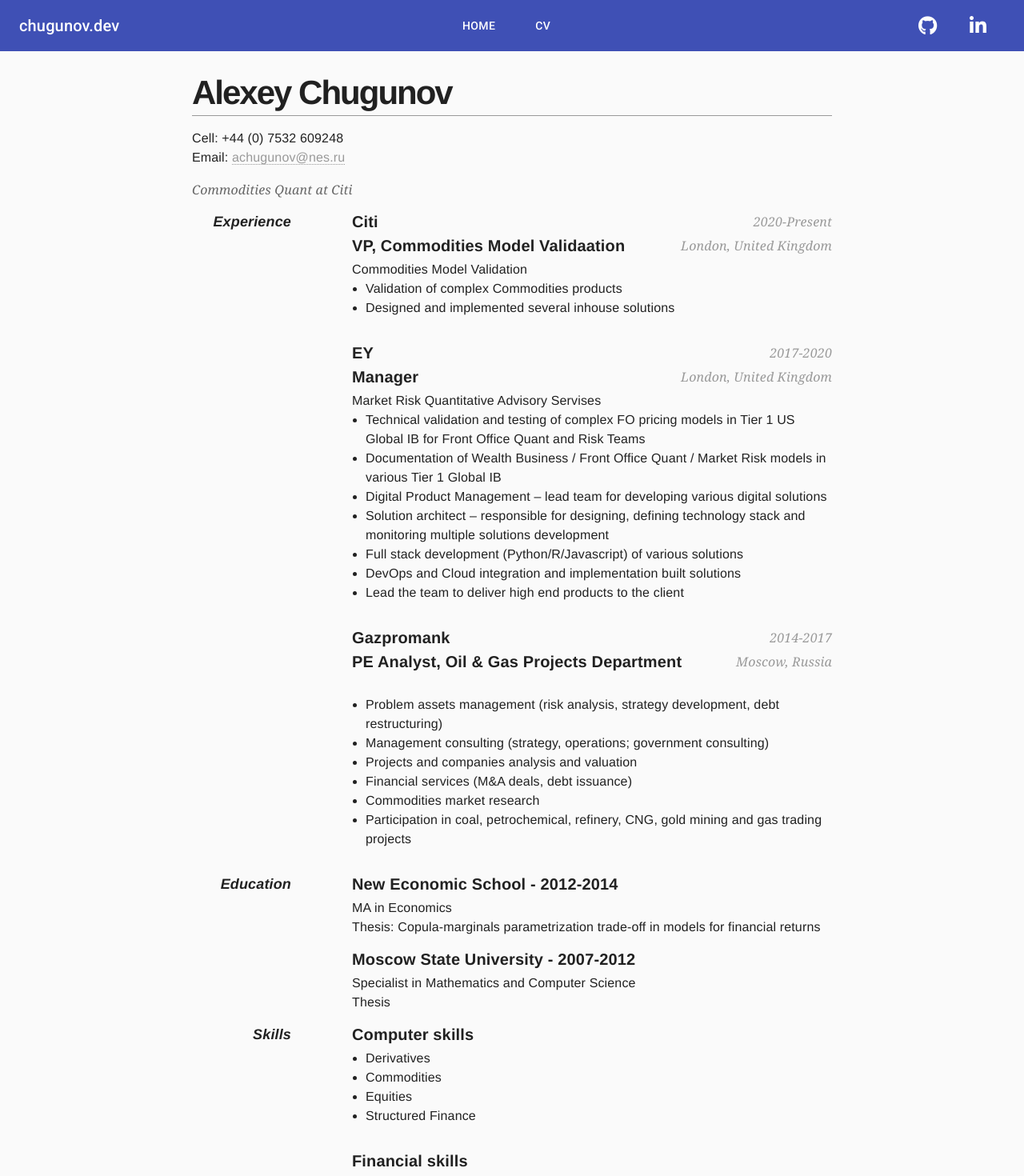
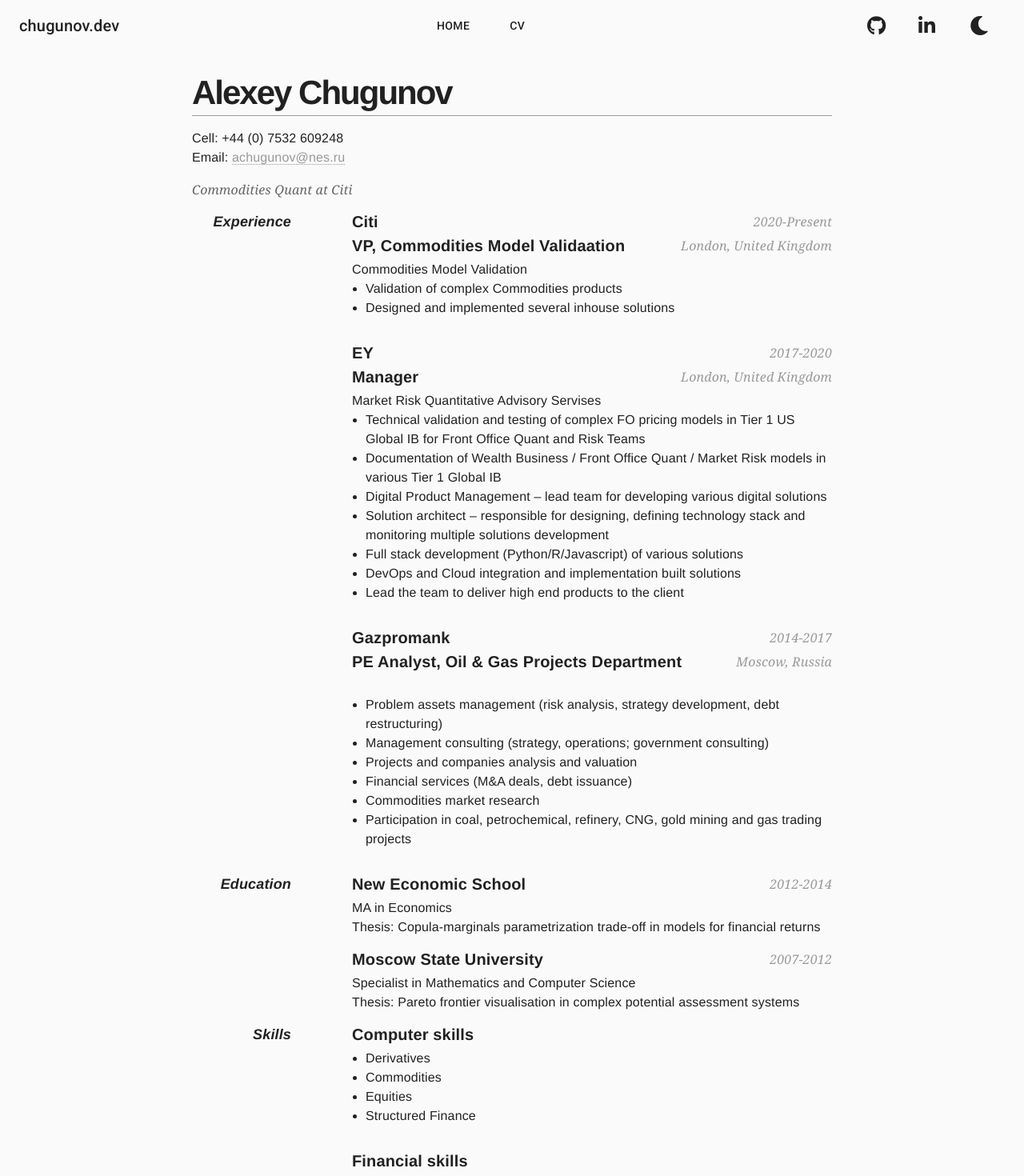
Before and after one commit to a-chugunov/a-chugunov.github.io, a React (Create React App) app: page / in a window 1280 px wide. Shown: the top 1470 px of the page at 80% size. Built offline with nearby package versions, Linux system fonts and the light colour scheme.

Commit message:
-added dark/light theme switch -fixed education years

```diff
--- a/public/data/CV.yaml
+++ b/public/data/CV.yaml
@@ -59,7 +59,8 @@
   - institution: Moscow State University
     degree: Specialist in Mathematics and Computer Science
     years: 2007-2012
-    highlights: Thesis
+    highlights: >
+      Thesis: Pareto frontier visualisation in complex potential assessment systems
 
 courses:
   - name: Deep Learning Specialization
--- a/src/App.js
+++ b/src/App.js
@@ -1,15 +1,16 @@
-import React from 'react';
+import React, { useState } from 'react';
 import { BrowserRouter } from 'react-router-dom';
 
 import CssBaseline from '@material-ui/core/CssBaseline';
-import { createMuiTheme, MuiThemeProvider } from '@material-ui/core/styles';
+import { createMuiTheme, ThemeProvider } from '@material-ui/core/styles';
 
 import './App.css';
 
 import AppLayout from './components/AppLayout';
 
-const theme = createMuiTheme({
+const themeLight = createMuiTheme({
     palette: {
+        type: 'light',
         primary: {
             light: '#757ce8',
             main: '#3f50b5',
@@ -25,15 +26,39 @@
     }
 });
 
+const themeDark = createMuiTheme({
+    palette: {
+        type: 'dark',
+        primary: {
+            light: '#c31e60',
+            main: '#ff0067',
+            dark: '#d00808',
+            contrastText: '#fff'
+        },
+        secondary: {
+            light: '#ff7961',
+            main: '#f44336',
+            dark: '#ba000d',
+            contrastText: '#000'
+        }
+    }
+});
+
 function App() {
+    const [isThemeLight, changeIsThemeLight] = useState(true);
+
+    const changeTheme = () => {
+        changeIsThemeLight(!isThemeLight);
+    };
+
     return (
         <div className="App">
             <CssBaseline />
-            <MuiThemeProvider theme={theme}>
+            <ThemeProvider theme={isThemeLight ? { ...themeLight } : { ...themeDark }}>
                 <BrowserRouter>
-                    <AppLayout />
+                    <AppLayout themeToggler={changeTheme} themeType={isThemeLight} />
                 </BrowserRouter>
-            </MuiThemeProvider>
+            </ThemeProvider>
         </div>
     );
 }
--- a/src/components/AppLayout.js
+++ b/src/components/AppLayout.js
@@ -1,15 +1,23 @@
 import React from 'react';
+import PropTypes from 'prop-types';
 
 import Navigation from './Navigation';
 import Routes from './Routes';
 
-const AppLayout = () => {
+const AppLayout = (props) => {
+    const { themeToggler, themeType } = props;
     return (
         <div>
-            <Navigation />
+            <Navigation themeClick={themeToggler} isThemeLight={themeType} />
+            {/* <Navigation /> */}
             <Routes />
         </div>
     );
 };
 
+AppLayout.propTypes = {
+    themeToggler: PropTypes.func.isRequired,
+    themeType: PropTypes.string.isRequired
+};
+
 export default AppLayout;
--- a/src/components/Navigation.js
+++ b/src/components/Navigation.js
@@ -1,5 +1,4 @@
-/* eslint-disable  */
-import React, { useState } from 'react';
+import React from 'react';
 import PropTypes from 'prop-types';
 
 import { Link as RouterLink } from 'react-router-dom';
@@ -23,7 +22,8 @@
     }
 }));
 
-const Navigation = () => {
+const Navigation = (props) => {
+    const { themeClick, isThemeLight } = props;
     const classes = useStyles();
 
     const trigger = useScrollTrigger({
@@ -33,7 +33,7 @@
 
     return (
         <div className={classes.root}>
-            <AppBar elevation={trigger ? 4 : 0}>
+            <AppBar elevation={trigger ? 4 : 0} color={trigger ? 'default' : 'transparent'}>
                 <Toolbar className={classes.myToolbar}>
                     <Typography variant="h6" color="inherit" className={classes.title}>
                         chugunov.dev
@@ -74,6 +74,13 @@
                         >
                             <Icon className="fab fa-linkedin-in" />
                         </Button>
+                        <Button color="inherit" onClick={themeClick}>
+                            {isThemeLight ? (
+                                <Icon className="fas fa-moon" />
+                            ) : (
+                                <Icon className="fas fa-sun" />
+                            )}
+                        </Button>
                     </div>
                 </Toolbar>
             </AppBar>
@@ -82,4 +89,9 @@
     );
 };
 
+Navigation.propTypes = {
+    themeClick: PropTypes.func.isRequired,
+    isThemeLight: PropTypes.bool.isRequired
+};
+
 export default Navigation;
--- a/src/components/cv/Education.js
+++ b/src/components/cv/Education.js
@@ -7,7 +7,8 @@
     const edList = education.map(({ institution, degree, years, highlights }) => (
         <dd key={institution}>
             <h2>
-                {institution} - {years}
+                {institution}
+                <span>{years}</span>
             </h2>
             <p>
                 {degree}
```
